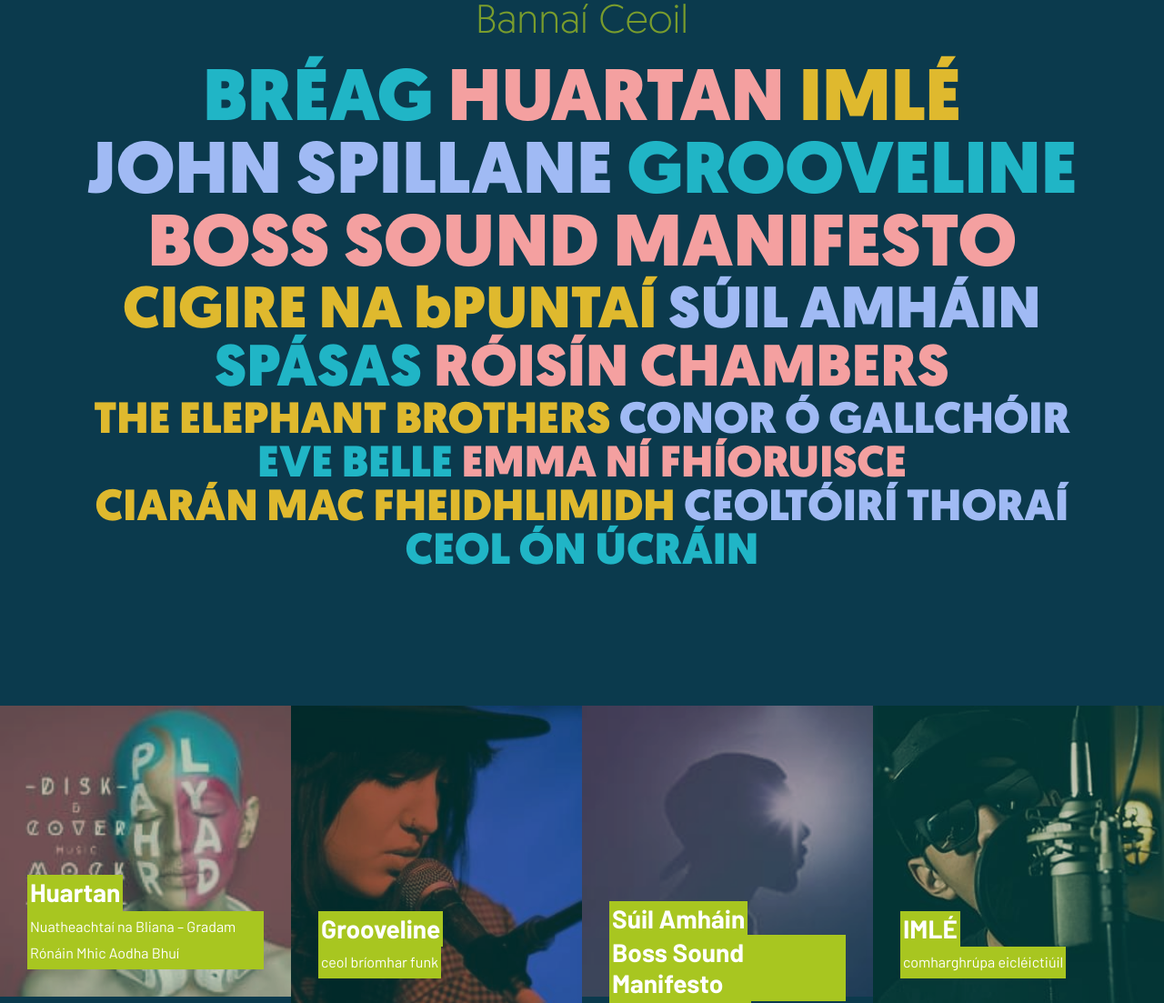
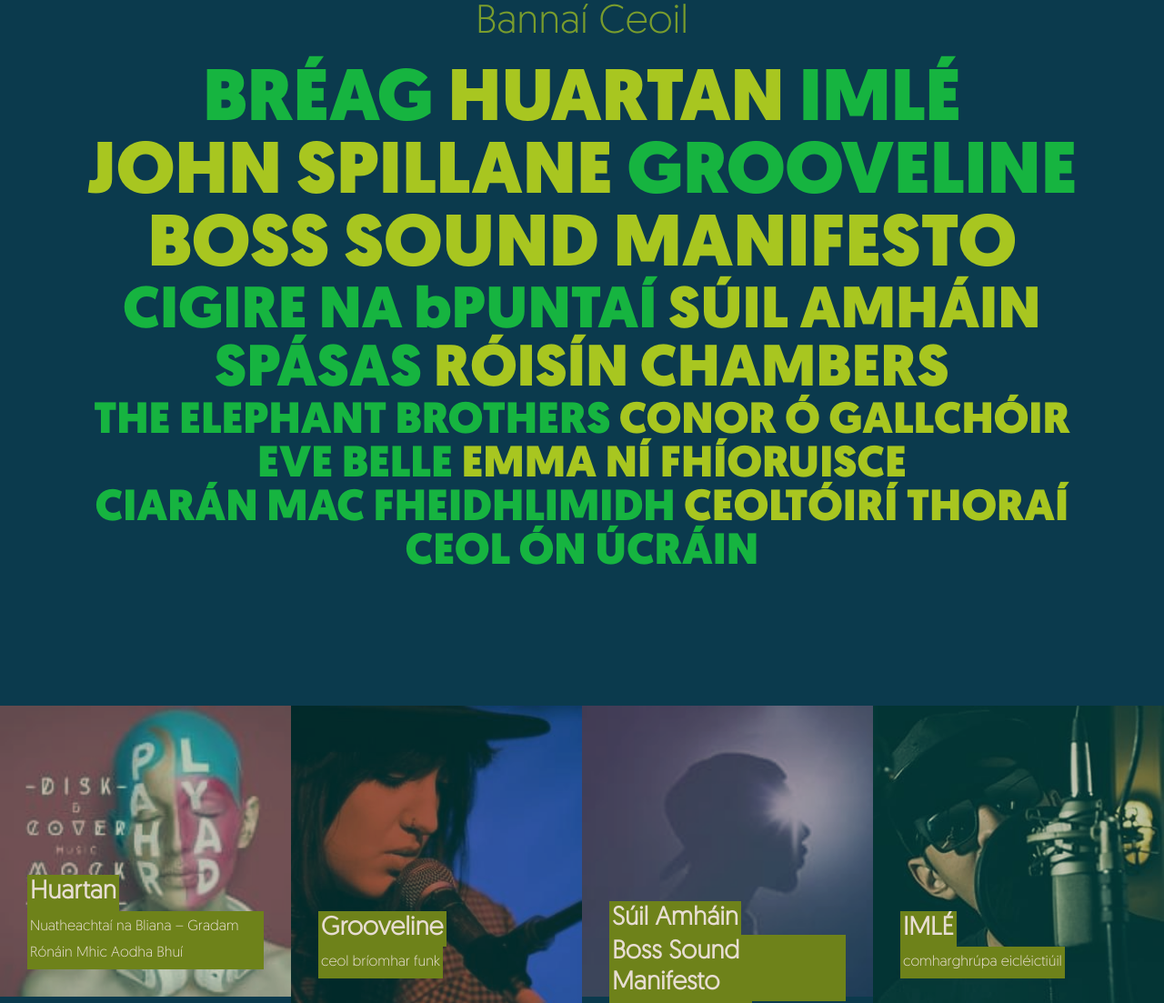
Before and after one commit to LindaKeating/DornSanAer, a PHP site: page / in a window 1280 px wide. Shown: the part 3177-4280 px from the top of the page at 91% size. Run offline with PHP 8.4, Linux system fonts and the light colour scheme; some libraries are stand-ins or nearby versions.

Commit message:
setting up colours and gradients

```diff
--- a/dsadng-HTML5-Template/assets/css/demos/demo-DSA.css
+++ b/dsadng-HTML5-Template/assets/css/demos/demo-DSA.css
@@ -10,6 +10,28 @@ This stylesheet is used for demo 6
 @font-face {
   font-family: "Geomanist-Light";
   src: url("../../fonts/Geomanist-Light.otf");
+}
+
+:root{
+  --family-display: 'Geomanist', cursive;
+  --family-body: 'Geomanist-Light';
+
+  --bs-white: #e7ddd2;
+
+  --color-primary: #a8c620;
+  --color-primary-darker: #6e821a;
+  --color-secondary: #16b440;
+  --color-primary-hover: #D4AE16;
+  --color-primary-hue: #FFFAE8;
+  --color-primary-rgb: 255, 209, 25;
+
+  --color-bg-light: #e7ddd2;
+
+  --logo-size-lg: 380px;
+  --logo-size-md: 340px;
+  --logo-size-sm: 120px;
+
+  --bs-gradient: linear-gradient(to right, #a8c620 0%, #16B440 100%);
 }
 
 /*
@@ -32,6 +54,14 @@ This stylesheet is used for demo 6
   background-color: #0b3a4d !important;
 }
 
+.dsa-pricingContainer.andro_pricing.style-2 .andro_pricing-plan {
+  font-family: var(--family-display);
+}
+
+.dsa-pricingContainer .andro_pricing-content {
+  color: var(--bs-white);
+}
+
 .dsa-smallTextPrimary {
   font-family: monospace;
   font-size: large;
@@ -43,23 +73,11 @@ This stylesheet is used for demo 6
   z-index: 1;
 }
 
-:root{
-  --family-display: 'Geomanist', cursive;
 
-  --color-primary: #a8c620;
-  --color-primary-hover: #D4AE16;
-  --color-primary-hue: #FFFAE8;
-  --color-primary-rgb: 255, 209, 25;
-
-  --color-bg-light: #FBFBFB;
-
-  --logo-size-lg: 380px;
-  --logo-size-md: 340px;
-  --logo-size-sm: 120px;
-}
 
 .button.primary{
-  color: var(--color-secondary);
+  color: var(--bs-white);
+  background-image: var(--bs-gradient);
 }
 
 .section-title .family-display{
@@ -88,8 +106,14 @@ This stylesheet is used for demo 6
 }
 
 .dsa-galleryItem .andro_gallery-content span {
-  background-color: var(--color-primary);
+  background-color: var(--color-primary-darker);
   padding: 3px;
+}
+
+.dsa-galleryItem .andro_gallery-content h6,
+.dsa-galleryItem .andro_gallery-content p,
+.dsa-galleryItem .andro_gallery-content i {
+  color: var(--bs-white);
 }
 
 .dark-bg {
@@ -102,8 +126,8 @@ This stylesheet is used for demo 6
 
 .dsa-TextCraiceailte {
   font-family: "Geomanist";
-  background: #B1E211;
-  background: linear-gradient(to right, #B1E211 0%, #16B440 100%);
+  background: var(--color-primary);
+  background: linear-gradient(to right, var(--color-primary) 0%, var(--color-secondary) 100%);
   -webkit-background-clip: text;
   -webkit-text-fill-color: transparent;
 }
@@ -118,7 +142,7 @@ This stylesheet is used for demo 6
 
 .white-bg,
 .bg-light {
-  background-color: #e7ddd2 !important;
+  background-color: var(--bs-white)!important;
 }
 
 .dsa-textPrimary {
@@ -126,22 +150,22 @@ This stylesheet is used for demo 6
 }
 
 .dsa-textPuce {
-  color: #F4A0A0;
+  color: var(--color-primary);
   /*background: linear-gradient(to right, #F4A0A0 0%, #F4564A 100%);
   -webkit-background-clip: text;
   -webkit-text-fill-color: transparent;*/
 }
 
 .dsa-textLilac {
-  color: #a0baf4;
+  color: var(--color-primary);
 }
 
 .dsa-textSandy {
-  color: #dfb92e;
+  color: #16b440;
 }
 
 .dsa-textTeal {
-  color: #20B5C6;
+  color: #16b440;
   /*background: #20B5C6;
   background: linear-gradient(to right, #20B5C6 0%, #1B98C6 100%);
   -webkit-background-clip: text;
--- a/dsadng-HTML5-Template/index.html
+++ b/dsadng-HTML5-Template/index.html
@@ -465,6 +465,8 @@
         </div>
       </div>
     </div>
+  </div>
+  <div class="section dark-bg pb-0">
     <img src="assets/img/SunburstFooter.png" />
   </div>
 
@@ -472,7 +474,7 @@
 
   <!-- partial:partial/__footer_demo_4.html -->
   <!-- Footer Start -->
-  <footer class="text-center">
+  <footer class="text-center dark-bg pt-5 pb-5">
     <div class="container">
       <ul class="andro_footer-socials">
         <li> <a href="#" class="color-facebook-hover"> <i class="fab fa-facebook-f"></i> Facebook </a> </li>
```
